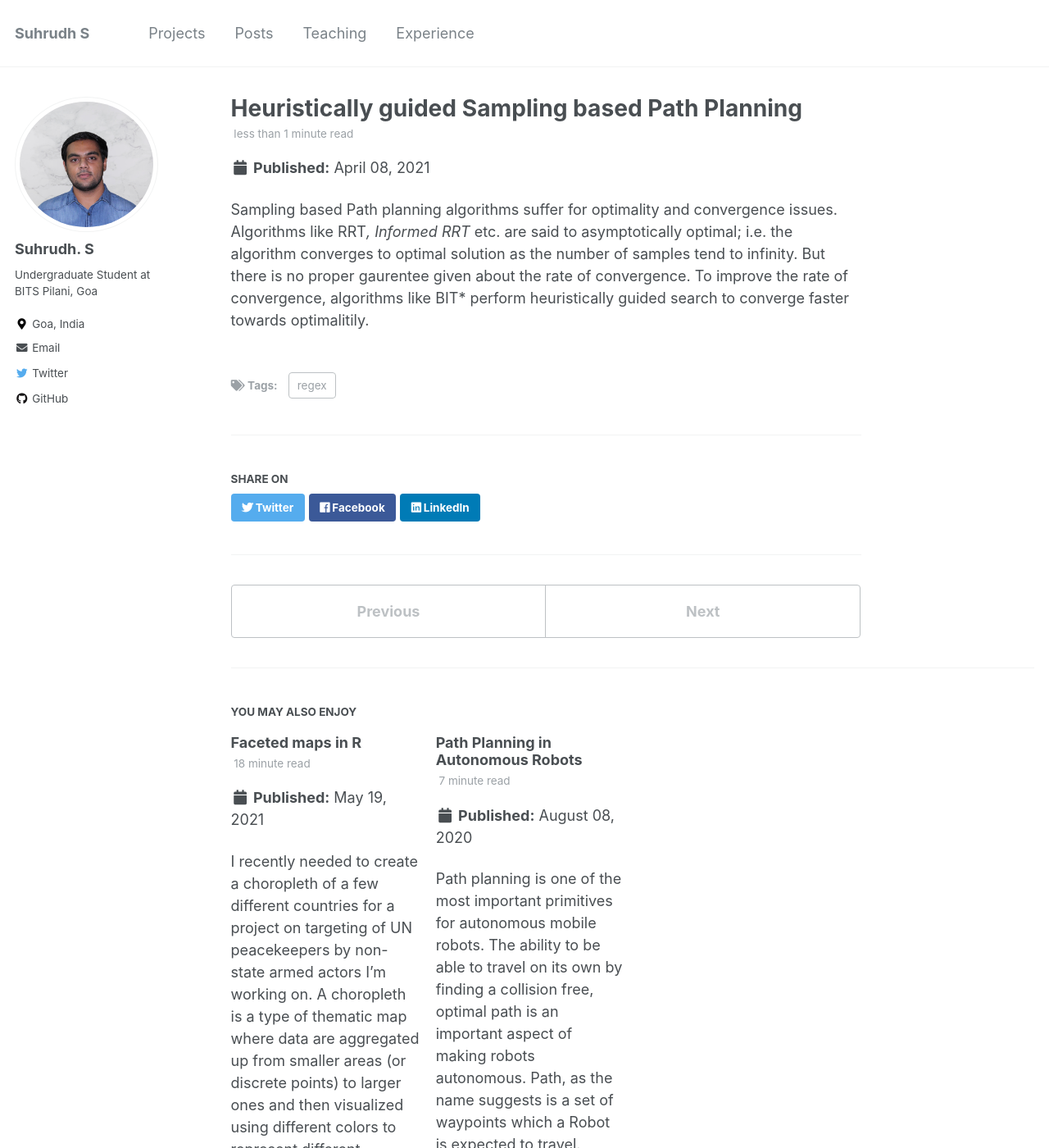
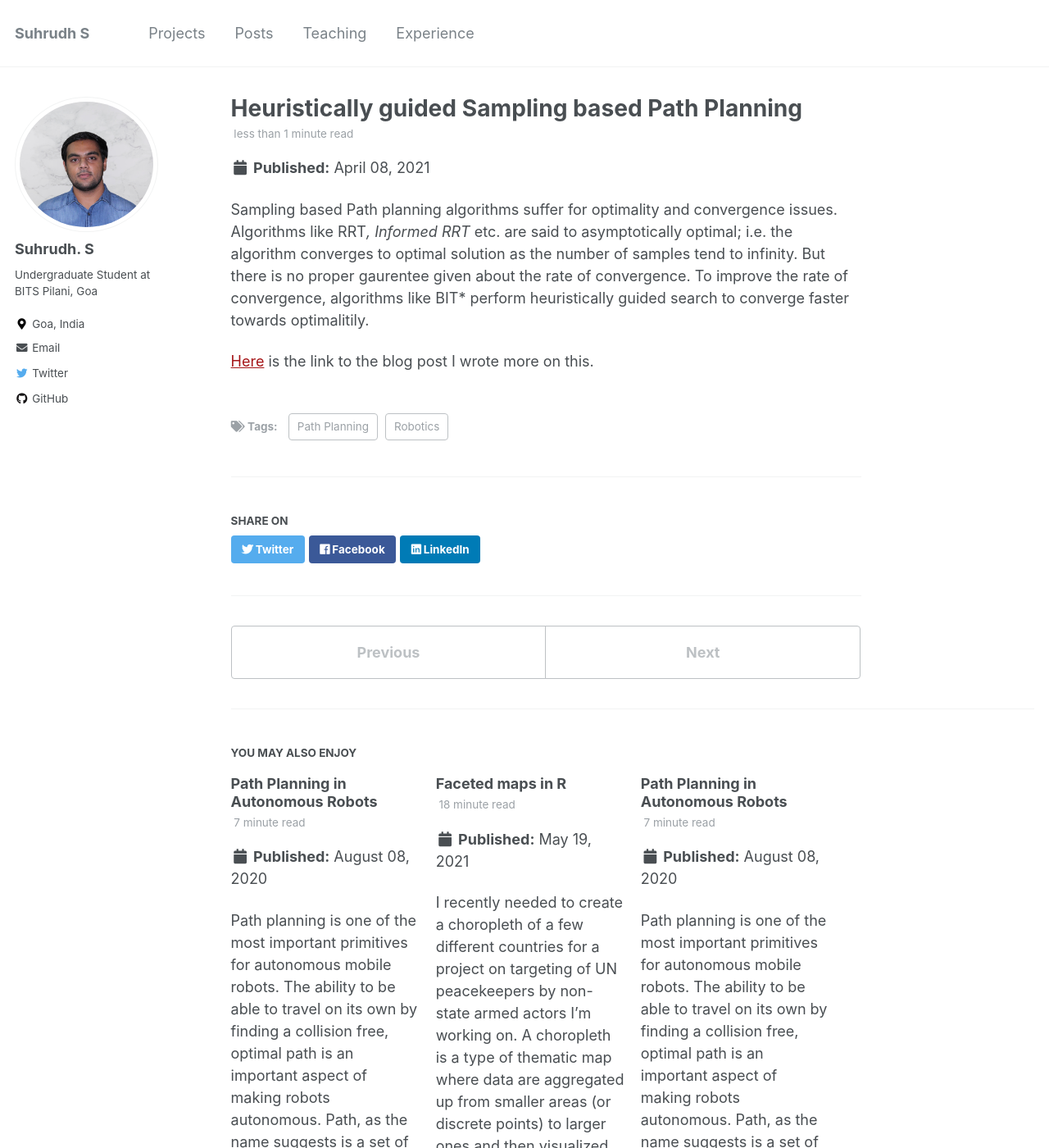
Before and after one commit to SuhrudhSarathy/SuhrudhSarathy.github.io, a Jekyll site: the page built from _posts/2021-04-08-hueristically-guided.md, in a window 1280 px wide and 1400 px high. Shown: the whole window at 82% size. Built offline with Jekyll 4.4.1, drawn with Linux system fonts in a browser that asks for light colours; some of the changed text lies outside the part shown.

Commit message:
redirect not working. added in the post only

```diff
--- a/_posts/2021-04-08-hueristically-guided.md
+++ b/_posts/2021-04-08-hueristically-guided.md
@@ -6,8 +6,11 @@ redirect: https://erc-bpgc.github.io/blog/blog/heuristically_guided_sampling_bas
 excerpt_separator: <!--more-->
 toc: false
 tags:
-  - regex
+  - Path Planning
+  - Robotics
 ---
 Sampling based Path planning algorithms suffer for optimality and convergence issues. Algorithms like RRT*, Informed RRT* etc. are said to asymptotically optimal; i.e. the algorithm converges to optimal solution as the number of samples tend to infinity. But there is no proper gaurentee given about the rate of convergence. To improve the rate of convergence, algorithms like BIT* perform heuristically guided search to converge faster towards optimalitily.
 
 <!--more-->
+
+[Here](https://erc-bpgc.github.io/blog/blog/heuristically_guided_sampling_based_path_planning/) is the link to the blog post I wrote more on this.
```
